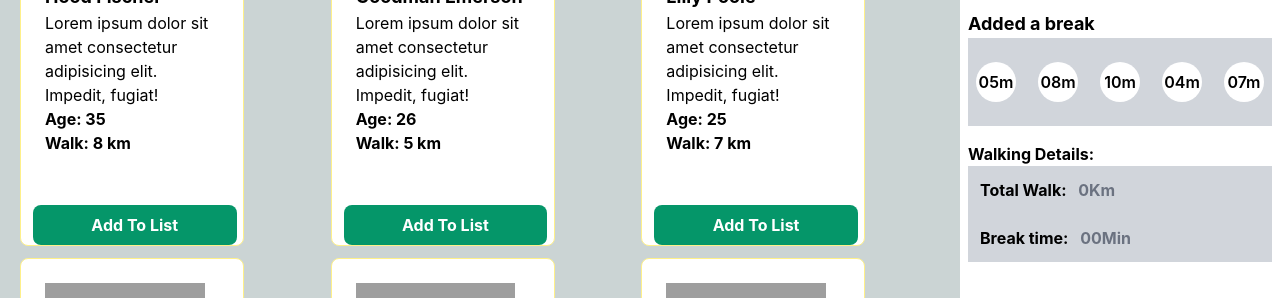
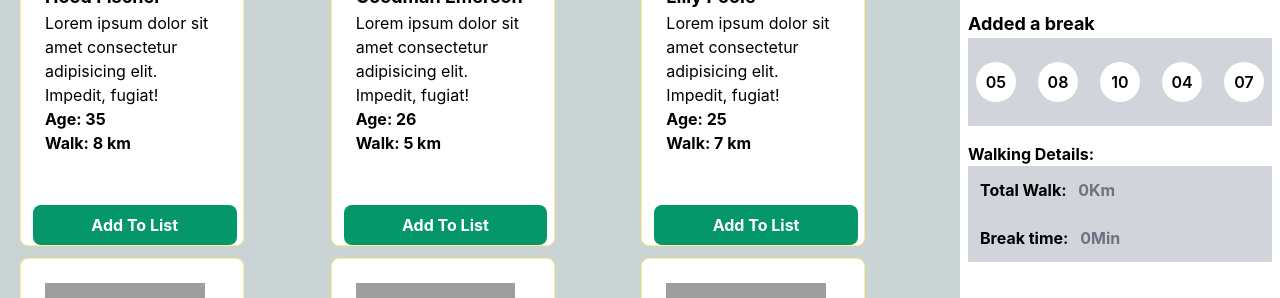
Before and after one commit to Shihab0/active-club-player, a React (Create React App) app: page / in a window 1280 px wide. Shown: the part 268-566 px from the top of the page. Built offline with nearby package versions, Linux system fonts and the light colour scheme; grey boxes are pictures that could not be loaded.

Commit message:
break time added

```diff
--- a/src/Details/Details.jsx
+++ b/src/Details/Details.jsx
@@ -3,7 +3,7 @@ import React from 'react';
 const Details = (props) => {
 
     console.log(props.users);
-    const {users} = props;
+    const {users, time} = props;
 
     let total = 0;
     for(const walk of users){
@@ -16,7 +16,7 @@ const Details = (props) => {
             <h2 className='
             bg-gray-300 p-3 font-bold'>Total Walk: <span className='text-gray-500 mx-2'>{total}Km</span></h2>
             <h2 className='
-            bg-gray-300 p-3 font-bold'>Break time: <span className='text-gray-500 mx-2'>00Min</span></h2>
+            bg-gray-300 p-3 font-bold'>Break time: <span className='text-gray-500 mx-2'>{time}Min</span></h2>
 
 
 
--- a/src/components/Break/Break.jsx
+++ b/src/components/Break/Break.jsx
@@ -1,25 +1,27 @@
 import React from 'react';
 
-const Break = () => {
+const Break = ({breakTime}) => {
+
+
     return (
         <div>
             <div className='mt-4 p-2'>
                 <h2 className='text-lg font-bold'>Added a break</h2>
                 <div className='bg-gray-300 flex justify-between items-center py-4'>
-                    <div className='bg-white w-10 h-10 rounded-full m-2 flex items-center justify-center cursor-pointer'>
-                        <h4 className='font-semibold'>05m</h4>
+                    <div onClick={breakTime} className='bg-white w-10 h-10 rounded-full m-2 flex items-center justify-center cursor-pointer'>
+                        <h4 className='font-semibold'>05</h4>
                     </div>
-                    <div className='bg-white w-10 h-10 rounded-full m-2 flex items-center justify-center cursor-pointer'>
-                        <h4 className='font-semibold'>08m</h4>
+                    <div onClick={breakTime} className='bg-white w-10 h-10 rounded-full m-2 flex items-center justify-center cursor-pointer'>
+                        <h4  className='font-semibold'>08</h4>
                     </div>
-                    <div className='bg-white w-10 h-10 rounded-full m-2 flex items-center justify-center cursor-pointer'>
-                        <h4 className='font-semibold'>10m</h4>
+                    <div  onClick={breakTime} className='bg-white w-10 h-10 rounded-full m-2 flex items-center justify-center cursor-pointer'>
+                        <h4 className='font-semibold'>10</h4>
                     </div>
-                    <div className='bg-white w-10 h-10 rounded-full m-2 flex items-center justify-center cursor-pointer'>
-                        <h4 className='font-semibold'>04m</h4>
+                    <div onClick={breakTime} className='bg-white w-10 h-10 rounded-full m-2 flex items-center justify-center cursor-pointer'>
+                        <h4 className='font-semibold'>04</h4>
                     </div>
-                    <div className='bg-white w-10 h-10 rounded-full m-2 flex items-center justify-center cursor-pointer'>
-                        <h4 className='font-semibold'>07m</h4>
+                    <div onClick={breakTime} className='bg-white w-10 h-10 rounded-full m-2 flex items-center justify-center cursor-pointer'>
+                        <h4 className='font-semibold'>07</h4>
                     </div>
 
                 </div>
--- a/src/components/TracksContainer/TracksContainer.jsx
+++ b/src/components/TracksContainer/TracksContainer.jsx
@@ -11,6 +11,7 @@ import './TracksContainer.css';
 const TracksContainer = () => {
     const [data, setData] = useState([]);
     const [preUser, setPreUser] = useState([]);
+    const [time, setTime] = useState(0)
 
     useEffect(data => {
         fetch('fakeData.json')
@@ -22,6 +23,10 @@ const TracksContainer = () => {
         const newUser = [...preUser, user];
         setPreUser(newUser);
     }
+
+    const breakTime =(e) => {
+        setTime(e.target.innerText);
+    };
 
 
     return (
@@ -43,8 +48,8 @@ const TracksContainer = () => {
                     <div>
                         <p>{preUser.length}</p>
                         <User users= {preUser}></User>
-                        <Break></Break>
-                        <Details users={preUser}></Details>
+                        <Break breakTime={breakTime}></Break>
+                        <Details users={preUser} time={time}></Details>
                     </div>
                 </div>
 
```
